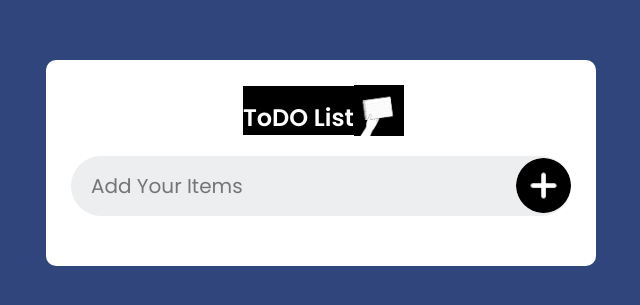
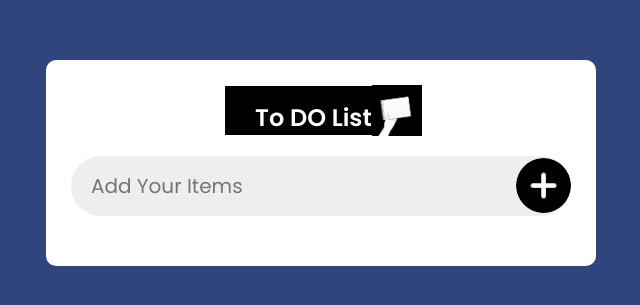
Before and after one commit to iyedM/To-DO, a plain HTML site: page src/index.html in a window 1280 px wide. Shown: the part 237-542 px from the top of the page, without its empty margins (319-959 px from the left). Drawn offline with Linux system fonts and the light colour scheme.

Commit message:
Project Initializing

```diff
--- a/src/index.html
+++ b/src/index.html
@@ -11,7 +11,7 @@
     <div class="container">
             <!-- the first div as a background -->
         <div class="todo-header">
-            <h2>ToDO List</h2>
+            <h2>To DO List</h2>
             <img src="../images/notebook.jpeg" alt="todo-list" width="50.2px">
         </div>
         <div class="todo-body">
--- a/src/style.css
+++ b/src/style.css
@@ -25,11 +25,13 @@ body{
     display: flex;
     align-items: center;
     margin-bottom: 20px;
+    padding-left: 40px;
     padding-left: 5px;
     justify-content: center;
 }
 
 .todo-header h2 {
+    padding-left: 30px;
     padding-top: 14px;
     background: #000;
     color: #ffffff;
```
